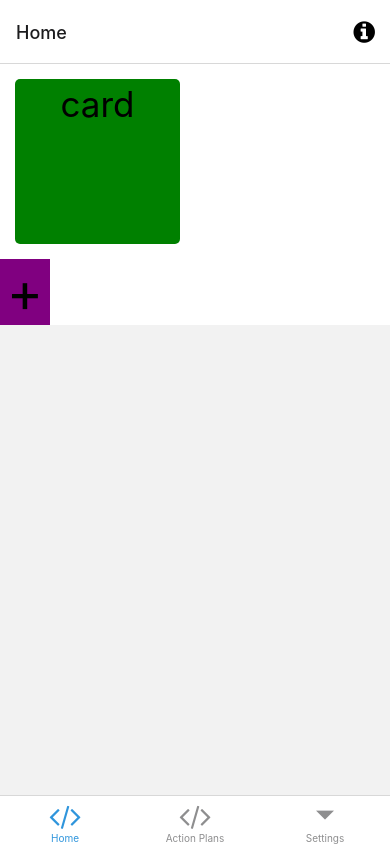
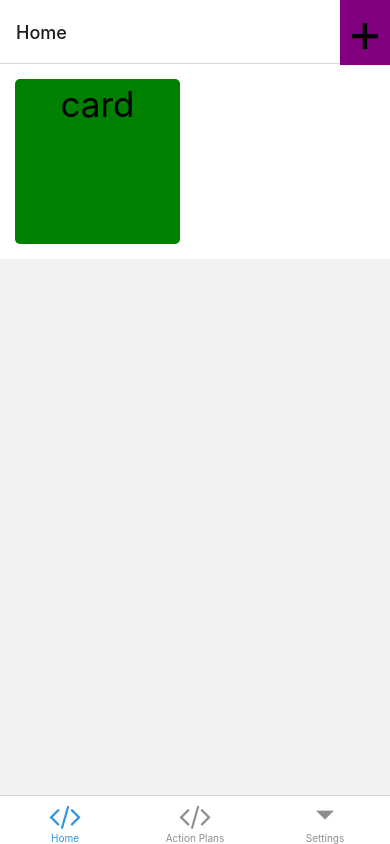
Before and after one commit to marker6275/Note-To-Self-App, a React Native app: screen / in a window 390 px wide. Built offline with nearby package versions, Linux system fonts and the light colour scheme; what expo-linking would draw is missing.

Commit message:
working addButton

```diff
--- a/components/AddButton.tsx
+++ b/components/AddButton.tsx
@@ -4,34 +4,9 @@ import { TouchableOpacity, StyleSheet } from 'react-native';
 import Card from './Card';
 
 export default function AddButton(props: any) {
-    const cardList = [
-        {
-          id: 1,
-          card: <Card onPress={props.onPress} text={"card"}/>
-        }];
-
-    const [cards, setCards] = useState(cardList);
-
-    function addCards() {
-        const newList = cards.concat(
-        {
-            id: cards.length + 1,
-            card: <Card onPress={props.onPress} text={cards.length + 1}/>
-        })
-
-        setCards(newList);
-    }
-
     return (
         <View>
-            {cards.map((c) => {
-                return (
-                    <View key={c.id}>
-                        {c.card}
-                    </View>
-                );
-                })}
-            <TouchableOpacity style={styles.container} onPress={addCards}>
+            <TouchableOpacity style={styles.container} onPress={props.onPress}>
                 <Text style={styles.text}>+</Text>
             </TouchableOpacity>
         </View>
--- a/navigation/index.tsx
+++ b/navigation/index.tsx
@@ -74,20 +74,6 @@ function BottomTabNavigator() {
         options={({ navigation }: RootTabScreenProps<'Homescreen'>) => ({
           title: 'Home',
           tabBarIcon: ({ color }) => <TabBarIcon name="code" color={color} />,
-          headerRight: () => (
-            <Pressable
-              onPress={() => navigation.navigate('NotFound')}
-              style={({ pressed }) => ({
-                opacity: pressed ? 0.5 : 1,
-              })}>
-              <FontAwesome
-                name="info-circle"
-                size={25}
-                color={Colors[colorScheme].text}
-                style={{ marginRight: 15 }}
-              />
-            </Pressable>
-          ),
         })}
       />
       <BottomTab.Screen
--- a/screens/Homescreen.tsx
+++ b/screens/Homescreen.tsx
@@ -1,5 +1,6 @@
 import { StyleSheet, ScrollView } from 'react-native';
 import { useState } from 'react';
+import React from 'react';
 import EditScreenInfo from '../components/EditScreenInfo';
 import { Text, View } from '../components/Themed';
 import { RootTabScreenProps } from '../types';
@@ -11,12 +12,43 @@ import AddButton from '../components/AddButton';
 // NEED TO FIX WHERE THIS IS ON THE PAGE
 // SHOULD BE IN TITLE BAR, GOTTA FIGURE THAT OUT
 export default function HomeScreen({ navigation }: RootTabScreenProps<'Homescreen'>) {
+  const cardList = [
+    {
+      id: 1,
+      card: <Card onPress={null} text={"card"}/>
+    }];
+  const [cards, setCards] = useState(cardList);
+  const newList = cards.concat(
+    {
+        id: cards.length + 1,
+        card: <Card onPress={null} text={cards.length + 1}/>
+    })
+  function addCards() {
+    const newList = cards.concat(
+    {
+        id: cards.length + 1,
+        card: <Card onPress={null} text={cards.length + 1}/>
+    })
+    setCards(newList);
+}
+
+React.useLayoutEffect(() => {
+  navigation.setOptions({
+    headerRight: () => (
+      <AddButton onPress={addCards} length={cards.length}/>
+    ),
+  })
+}, [cards.length])
 
   return (
     <ScrollView style={styles.container}>
-      {/* <View style={styles.separator} lightColor="#eee" darkColor="rgba(255,255,255,0.1)" /> */}
-      {/* <FavBar/> */}
-      <AddButton onPress={() => navigation.navigate('NotFound')}/>
+      {cards.map((c) => {
+        return (
+          <View key={c.id}>
+              {c.card}
+          </View>
+        );
+      })}
     </ScrollView>
   );
 }
```
